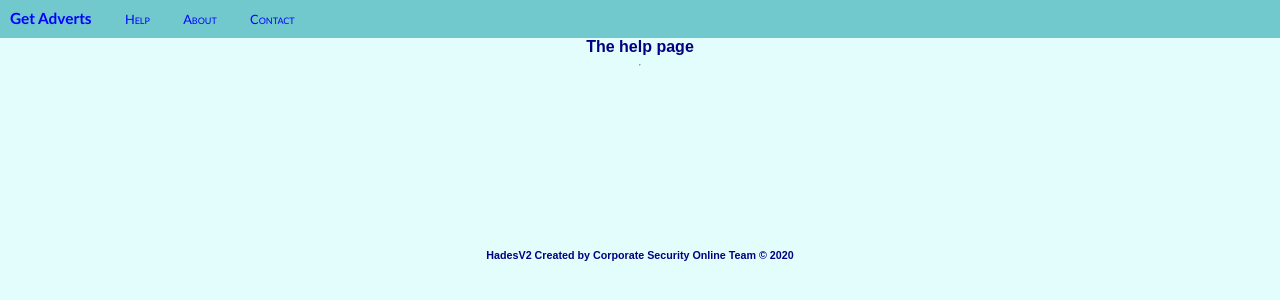
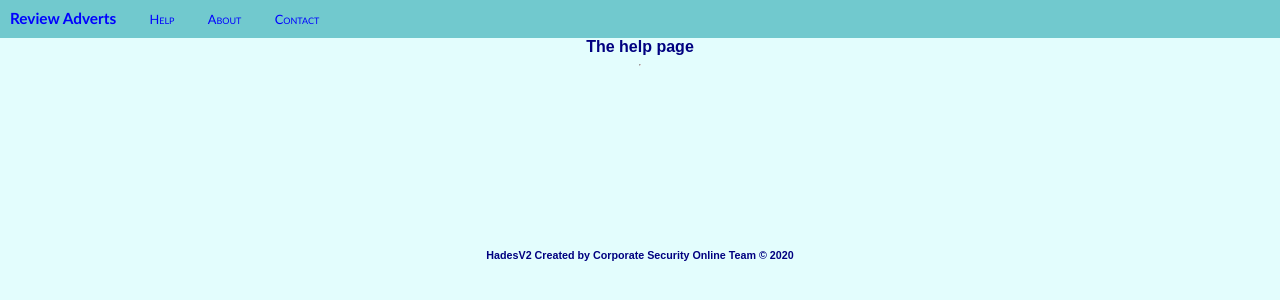
Before and after one commit to Faustas55/g, a Python web app: template templates/help.html in a window 1280 px wide. Shown: the top 300 px of the page. Run offline with Jinja, Linux system fonts and the light colour scheme; the template is opened without the code that fills it, so the values that code supplies are empty.

Commit message:
change navbar

```diff
--- a/templates/layout.html
+++ b/templates/layout.html
@@ -11,7 +11,7 @@
 
 <body>
     <div class="navbar">
-        <a href="{{ url_for('home') }}" class="navbar-brand">Get Adverts</a>
+        <a href="{{ url_for('home') }}" class="navbar-brand">Review Adverts</a>
         <a href="{{ url_for('help') }}" class="navbar-item">Help</a>
         <a href="{{ url_for('about') }}" class="navbar-item">About</a>
         <a href="{{ url_for('contact') }}" class="navbar-item">Contact</a>
```
